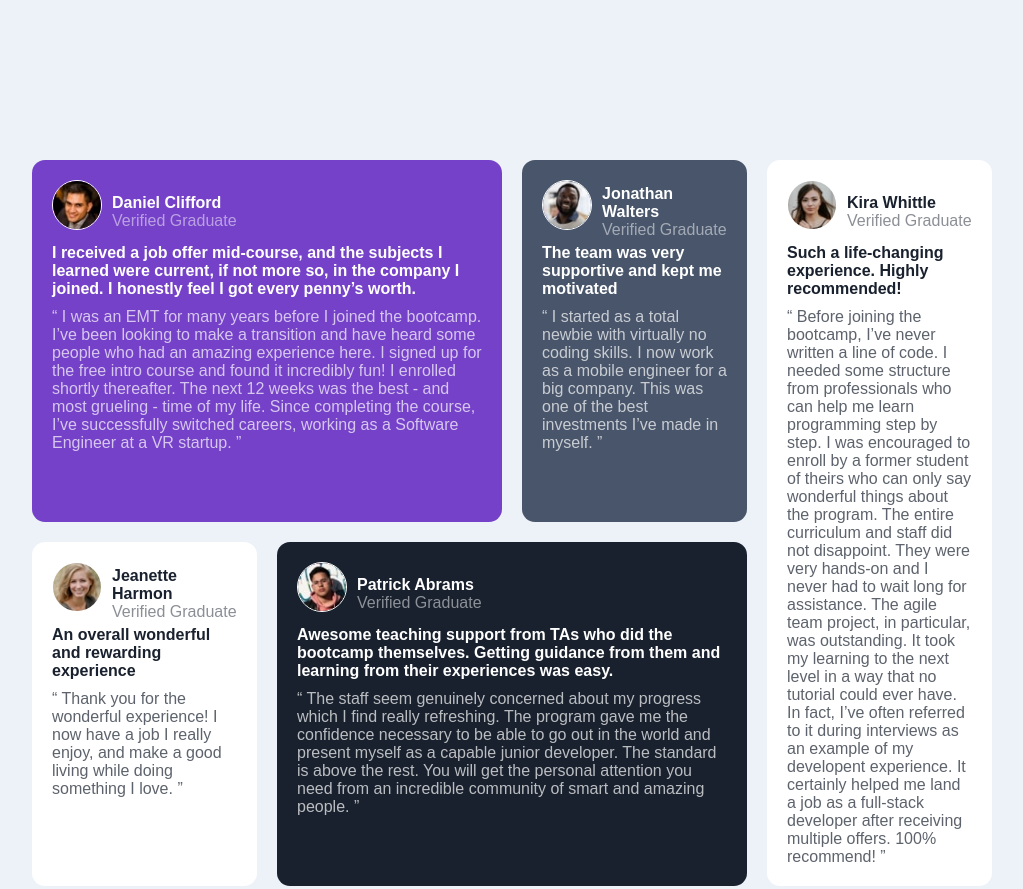
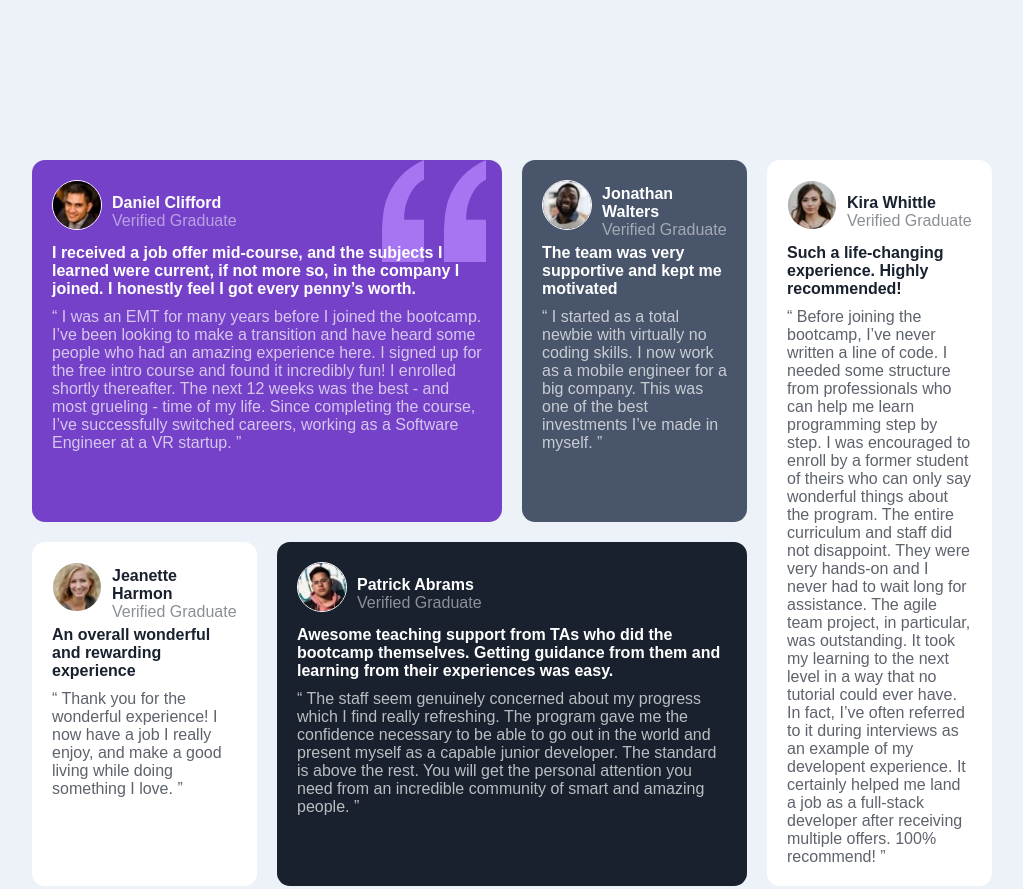
Before and after one commit to Baldinoo/testimonials-grid-section-main, a plain HTML site: page index.html in a window 1280 px wide. Shown: the top 889 px of the page, without its empty margins (128-1151 px from the left). Drawn offline with Linux system fonts and the light colour scheme; the site is published under a folder, as on GitHub Pages, so addresses that start at the root find nothing.

Commit message:
Update style.css

```diff
--- a/style.css
+++ b/style.css
@@ -30,7 +30,7 @@ grid-template-columns: repeat(4,1fr);
 }
 .item1{
     grid-column: 1/3;
-    background: url(/images/bg-pattern-quotation.svg) no-repeat;
+    background: url(images/bg-pattern-quotation.svg) no-repeat;
     background-color: hsl(263, 55%, 52%);
     background-position-x: 350px;
     color: white;
```
